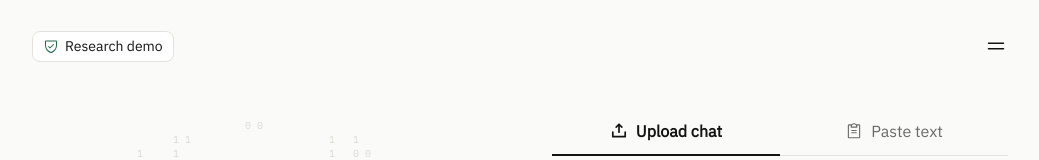
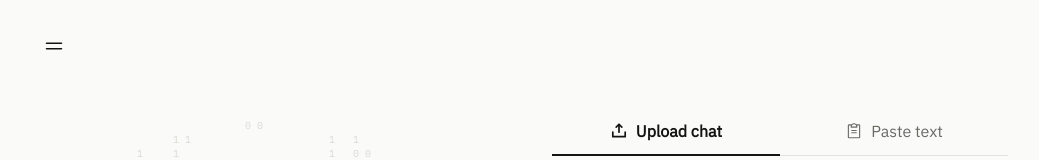
Before and after one commit to BirasaDivine/Scam_Detection, a React (Vite) app in the folder frontend/: page / in a window 1280 px wide. Shown: the top 160 px of the page, without its empty margins (120-1159 px from the left). Built offline with nearby package versions, Linux system fonts and the light colour scheme; no server answers.

Commit message:
Remove "Research demo" chip from TopBar component

```diff
--- a/frontend/src/components/Layout.tsx
+++ b/frontend/src/components/Layout.tsx
@@ -34,10 +34,6 @@ export function TopBar() {
   return (
     <div className={styles.topBarWrap}>
       <div className={styles.topBar}>
-        <span className={styles.chip}>
-          <ShieldCheck size={16} aria-hidden="true" />
-          Research demo
-        </span>
         <button
           ref={button}
           type="button"
```
